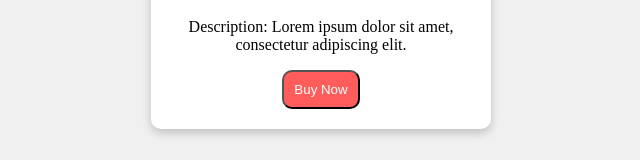
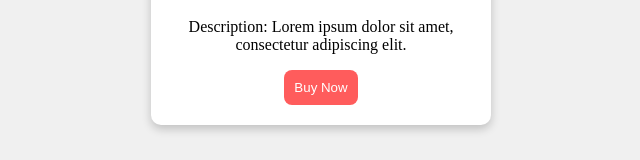
Before and after one commit to acciojob/pricing-card-Sakthi002-D, a website: page main.html in a window 1280 px wide. Shown: the part 445-605 px from the top of the page, without its empty margins (319-959 px from the left). Drawn offline with Linux system fonts and the light colour scheme.

Commit message:
created a submission

```diff
--- a/styles.css
+++ b/styles.css
@@ -21,5 +21,9 @@ button{
 	padding: 10px;
 	background-color: rgb(255, 92, 92);
 	color: white;
-	border-radius: 10px
+	border-radius: 10px;
+	border: none;
+    border-radius: 8px;
+    cursor: pointer;
 }
+}
```
